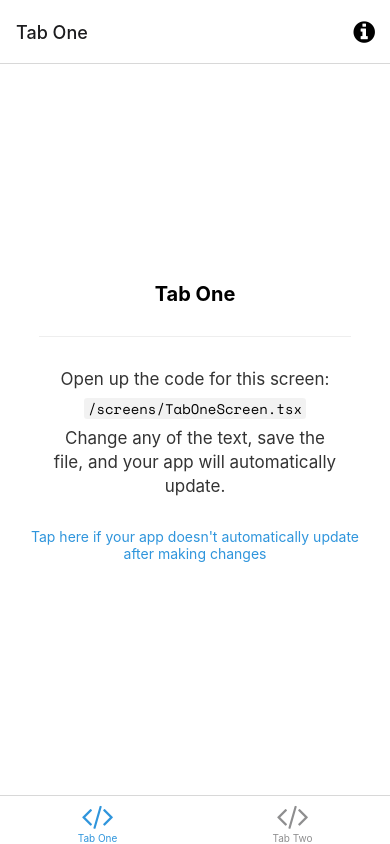
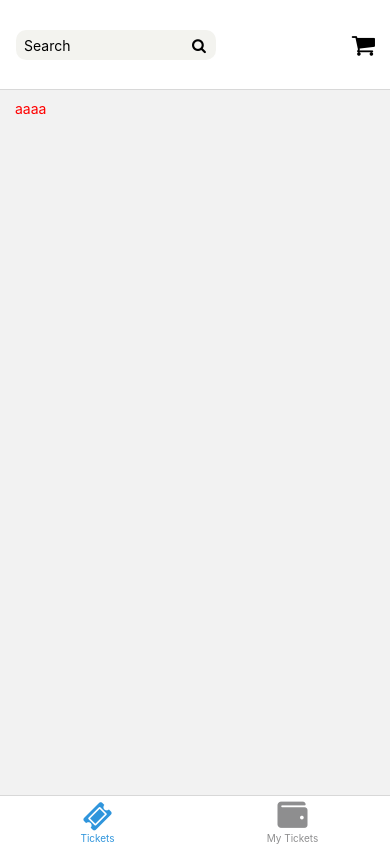
Before and after one commit to marcospardal/desafio-react-native-mblabs, a React Native app: screen /Home in a window 390 px wide. Built offline with nearby package versions, Linux system fonts and the light colour scheme; what expo-linking would draw is missing.

Commit message:
adding home screen and search bar component

```diff
--- /dev/null
+++ b/components/SearchBar/index.tsx
@@ -0,0 +1,25 @@
+import React from 'react';
+import { SearchBarProps } from './types';
+
+import * as S from './styles';
+
+/**
+ *
+ * @author Marcos Pardal
+ * @param onSearch function to handle search
+ * @param theme device theme
+ */
+const SearchBar = ({ onSearch, theme }: SearchBarProps) => {
+  return (
+    <>
+      <S.Input theme={theme} placeholder="Search"/>
+      <S.SearchIcon
+        name="search"
+        size={15}
+        color={'black'}
+      />
+    </>
+  )
+};
+
+export default SearchBar;
--- /dev/null
+++ b/components/SearchBar/styles.ts
@@ -0,0 +1,18 @@
+import FontAwesome from "@expo/vector-icons/build/FontAwesome";
+import styled from "styled-components/native";
+import Colors from "../../constants/Colors";
+import { Themed } from "../../types/themed";
+
+export const Input = styled.TextInput`
+  height: 30px;
+  background-color: red;
+  border-radius: 10px;
+  width: 200px;
+  background-color: ${({ theme }: Themed) => Colors[theme].searchBarBackground};
+  padding: 4px 8px;
+`
+
+export const SearchIcon = styled(FontAwesome)`
+  position: absolute;
+  right: 10px;
+`
--- /dev/null
+++ b/components/SearchBar/types.ts
@@ -0,0 +1,5 @@
+import { Themed } from "../../types/themed";
+
+export interface SearchBarProps extends Themed {
+  onSearch?: (value: string) => void
+}
--- /dev/null
+++ b/components/index.ts
@@ -0,0 +1 @@
+export { default as SearchBar } from './SearchBar';
--- a/constants/Colors.ts
+++ b/constants/Colors.ts
@@ -5,6 +5,7 @@ export default {
   light: {
     text: '#000',
     background: '#fff',
+    searchBarBackground: 'rgba(224, 224, 215, 0.4)',
     tint: tintColorLight,
     tabIconDefault: '#ccc',
     tabIconSelected: tintColorLight,
@@ -12,6 +13,7 @@ export default {
   dark: {
     text: '#fff',
     background: '#000',
+    searchBarBackground: '#EEE',
     tint: tintColorDark,
     tabIconDefault: '#ccc',
     tabIconSelected: tintColorDark,
--- a/navigation/index.tsx
+++ b/navigation/index.tsx
@@ -1,23 +1,20 @@
-/**
- * If you are not familiar with React Navigation, refer to the "Fundamentals" guide:
- * https://reactnavigation.org/docs/getting-started
- *
- */
-import { FontAwesome } from '@expo/vector-icons';
+import { FontAwesome5, FontAwesome } from '@expo/vector-icons';
 import { createBottomTabNavigator } from '@react-navigation/bottom-tabs';
 import { NavigationContainer, DefaultTheme, DarkTheme } from '@react-navigation/native';
 import { createNativeStackNavigator } from '@react-navigation/native-stack';
 import * as React from 'react';
-import { ColorSchemeName, Pressable } from 'react-native';
+import { ColorSchemeName, Pressable, View } from 'react-native';
 
 import Colors from '../constants/Colors';
 import useColorScheme from '../hooks/useColorScheme';
 import ModalScreen from '../screens/ModalScreen';
 import NotFoundScreen from '../screens/NotFoundScreen';
 import TabOneScreen from '../screens/TabOneScreen';
+import { Home } from '../screens';
 import TabTwoScreen from '../screens/TabTwoScreen';
 import { RootStackParamList, RootTabParamList, RootTabScreenProps } from '../types';
 import LinkingConfiguration from './LinkingConfiguration';
+import { SearchBar } from '../components';
 
 export default function Navigation({ colorScheme }: { colorScheme: ColorSchemeName }) {
   return (
@@ -29,10 +26,6 @@ export default function Navigation({ colorScheme }: { colorScheme: ColorSchemeNa
   );
 }
 
-/**
- * A root stack navigator is often used for displaying modals on top of all other content.
- * https://reactnavigation.org/docs/modal
- */
 const Stack = createNativeStackNavigator<RootStackParamList>();
 
 function RootNavigator() {
@@ -47,10 +40,6 @@ function RootNavigator() {
   );
 }
 
-/**
- * A bottom tab navigator displays tab buttons on the bottom of the display to switch screens.
- * https://reactnavigation.org/docs/bottom-tab-navigator
- */
 const BottomTab = createBottomTabNavigator<RootTabParamList>();
 
 function BottomTabNavigator() {
@@ -58,16 +47,21 @@ function BottomTabNavigator() {
 
   return (
     <BottomTab.Navigator
-      initialRouteName="TabOne"
+      initialRouteName="Home"
       screenOptions={{
         tabBarActiveTintColor: Colors[colorScheme].tint,
       }}>
       <BottomTab.Screen
-        name="TabOne"
-        component={TabOneScreen}
-        options={({ navigation }: RootTabScreenProps<'TabOne'>) => ({
-          title: 'Tab One',
-          tabBarIcon: ({ color }) => <TabBarIcon name="code" color={color} />,
+        name="Home"
+        component={Home}
+        options={({ navigation }: RootTabScreenProps<'Home'>) => ({
+          title: 'Tickets',
+          tabBarIcon: ({ color }) => <FontAwesome size={30} style={{ marginBottom: -3 }} name="ticket" color={color} />,
+          headerStyle: {
+            backgroundColor: Colors[colorScheme].background,
+            height: 90
+          },
+          headerTitle: (props) => <SearchBar theme={colorScheme ?? 'light'}/>,
           headerRight: () => (
             <Pressable
               onPress={() => navigation.navigate('Modal')}
@@ -75,7 +69,7 @@ function BottomTabNavigator() {
                 opacity: pressed ? 0.5 : 1,
               })}>
               <FontAwesome
-                name="info-circle"
+                name="shopping-cart"
                 size={25}
                 color={Colors[colorScheme].text}
                 style={{ marginRight: 15 }}
@@ -88,20 +82,10 @@ function BottomTabNavigator() {
         name="TabTwo"
         component={TabTwoScreen}
         options={{
-          title: 'Tab Two',
-          tabBarIcon: ({ color }) => <TabBarIcon name="code" color={color} />,
+          title: 'My Tickets',
+          tabBarIcon: ({ color }) => <FontAwesome5 size={30} style={{ marginBottom: -3 }} name="wallet" color={color}  />,
         }}
       />
     </BottomTab.Navigator>
   );
 }
-
-/**
- * You can explore the built-in icon families and icons on the web at https://icons.expo.fyi/
- */
-function TabBarIcon(props: {
-  name: React.ComponentProps<typeof FontAwesome>['name'];
-  color: string;
-}) {
-  return <FontAwesome size={30} style={{ marginBottom: -3 }} {...props} />;
-}
--- a/package.json
+++ b/package.json
@@ -17,6 +17,7 @@
     "@react-navigation/bottom-tabs": "^6.0.5",
     "@react-navigation/native": "^6.0.2",
     "@react-navigation/native-stack": "^6.1.0",
+    "@types/styled-components-react-native": "^5.1.3",
     "expo": "~46.0.16",
     "expo-asset": "~8.6.1",
     "expo-constants": "~13.2.4",
@@ -31,12 +32,14 @@
     "react-native": "0.69.6",
     "react-native-safe-area-context": "4.3.1",
     "react-native-screens": "~3.15.0",
-    "react-native-web": "~0.18.7"
+    "react-native-web": "~0.18.7",
+    "styled-components": "^5.3.6"
   },
   "devDependencies": {
     "@babel/core": "^7.12.9",
     "@types/react": "~18.0.14",
     "@types/react-native": "~0.69.1",
+    "@types/styled-components": "^5.1.26",
     "jest": "^26.6.3",
     "jest-expo": "~44.0.1",
     "react-test-renderer": "18.0.0",
--- /dev/null
+++ b/screens/Home/index.tsx
@@ -0,0 +1,16 @@
+import React from 'react';
+import { Text } from 'react-native';
+import { RootTabScreenProps } from '../../types';
+
+import * as S from './styles'
+
+const HomeScreen = ({ navigation }: RootTabScreenProps<'Home'>) => {
+
+  return (
+    <S.Container>
+      <Text style={{ color: 'red' }}>aaaa</Text>
+    </S.Container>
+  )
+}
+
+export default HomeScreen;
--- /dev/null
+++ b/screens/Home/styles.ts
@@ -0,0 +1,8 @@
+import styled from 'styled-components/native';
+import { View } from 'react-native';
+
+export const Container = styled(View)`
+  flex: 1;
+  flex-direction: column;
+  padding: 10px 15px;
+`
--- /dev/null
+++ b/screens/index.ts
@@ -0,0 +1 @@
+export { default as Home } from './Home';
--- a/types.tsx
+++ b/types.tsx
@@ -25,6 +25,7 @@ export type RootStackScreenProps<Screen extends keyof RootStackParamList> = Nati
 >;
 
 export type RootTabParamList = {
+  Home: undefined;
   TabOne: undefined;
   TabTwo: undefined;
 };
--- /dev/null
+++ b/types/themed.ts
@@ -0,0 +1,3 @@
+export interface Themed {
+  theme: 'dark' | 'light';
+}
```
Also changed, not shown: 2 other files (tests, documents, lock files or other folders).
